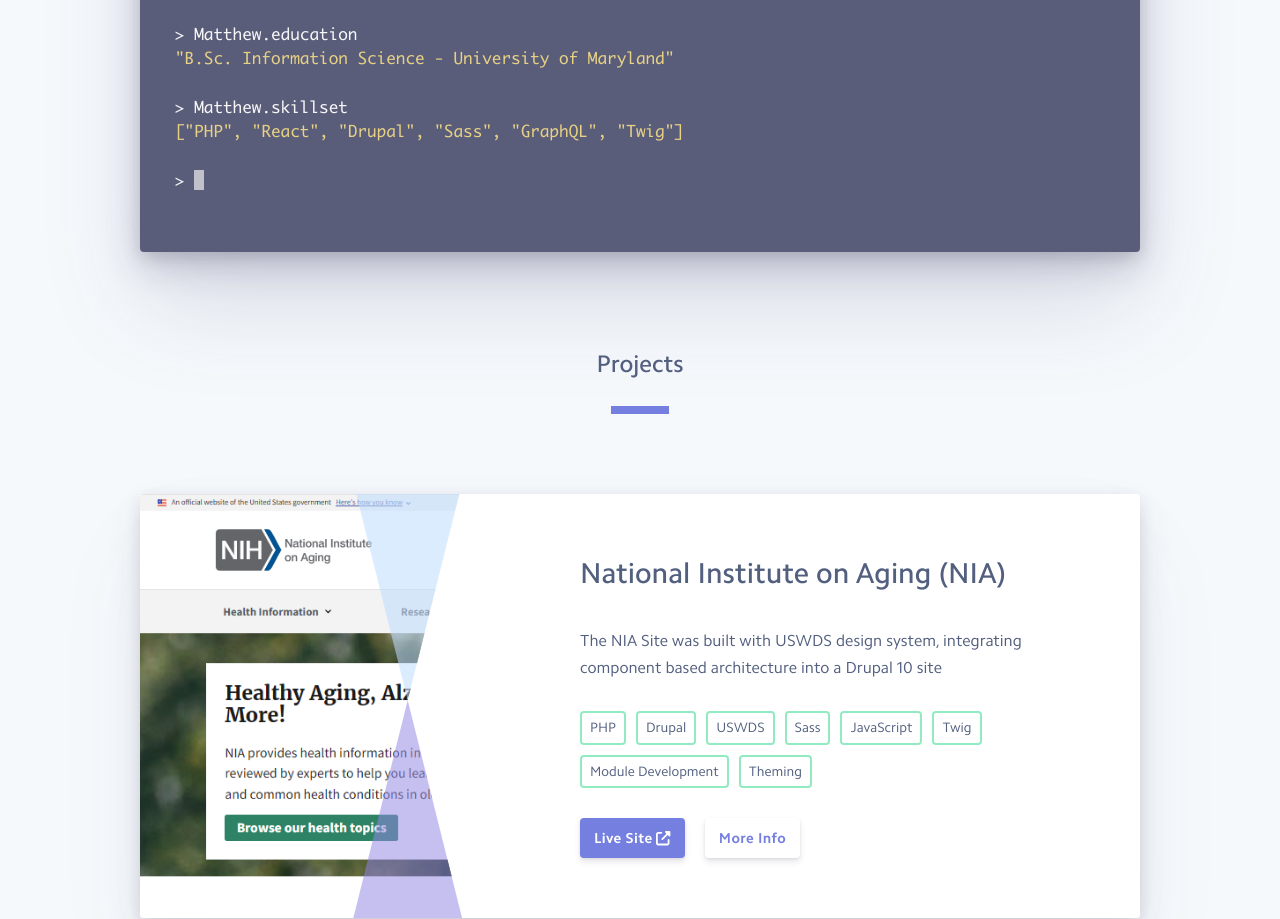
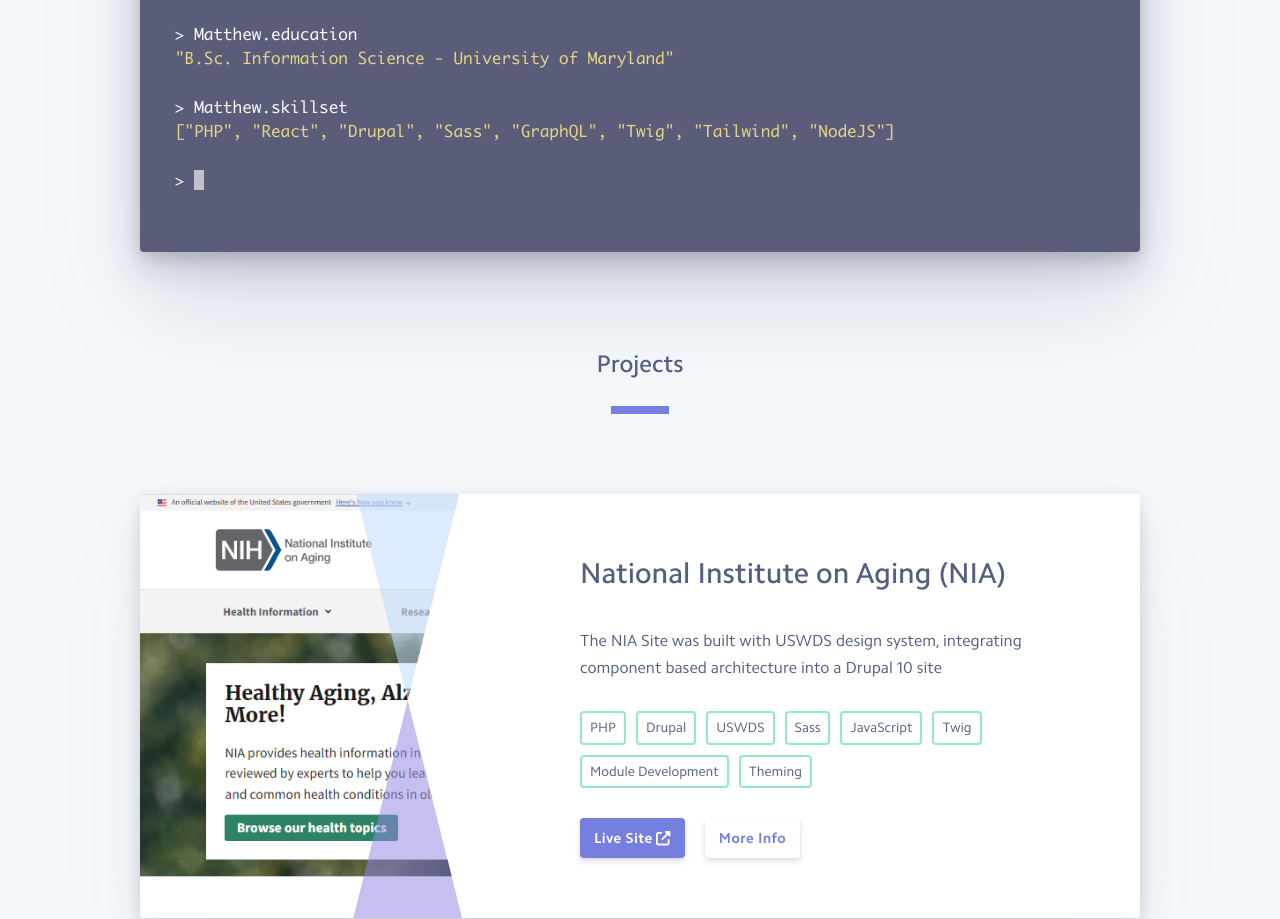
Before and after one commit to MattClewley/portfolio, a Gatsby site: page / in a window 1280 px wide. Shown: the part 904-1823 px from the top of the page. Built offline with nearby package versions, Linux system fonts and the light colour scheme; Gatsby itself is replaced by a stand-in of ours.

Commit message:
[main] update skillset array

```diff
--- a/src/content/about-me.js
+++ b/src/content/about-me.js
@@ -24,7 +24,7 @@
   },
   {
     input: 'Matthew.skillset',
-    return: '["PHP", "React", "Drupal", "Sass", "GraphQL", "Twig"]',
+    return: '["PHP", "React", "Drupal", "Sass", "GraphQL", "Twig", "Tailwind", "NodeJS"]',
   },
 ];
 
```
